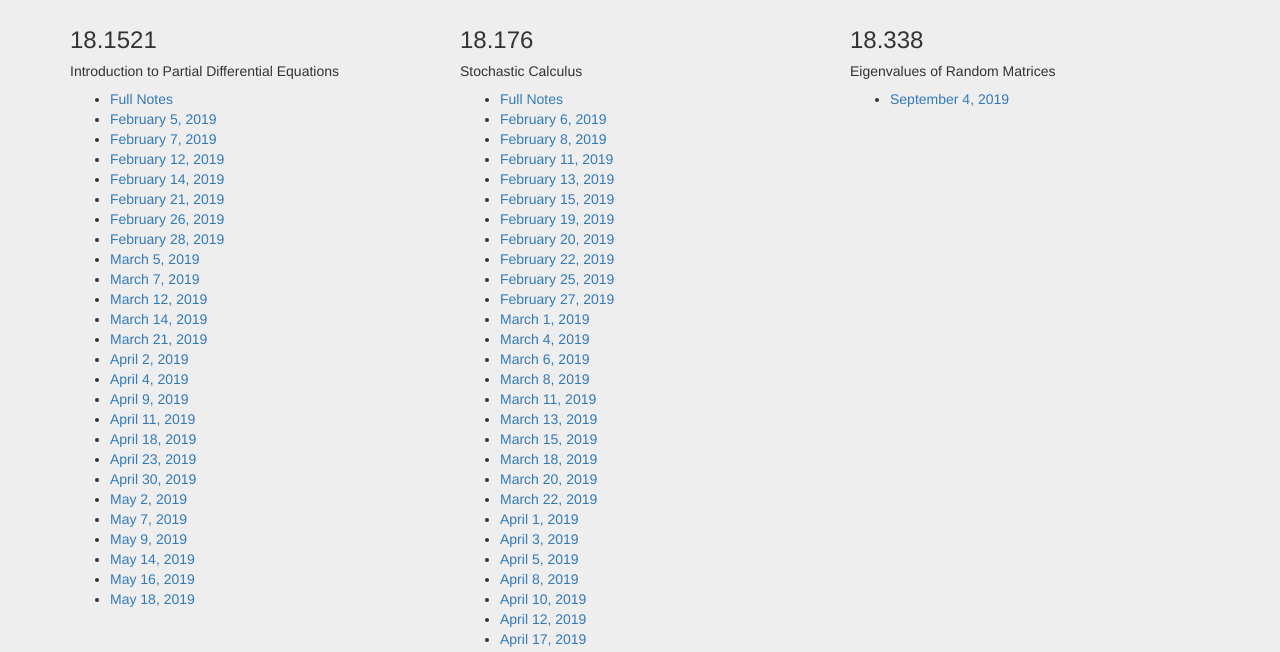
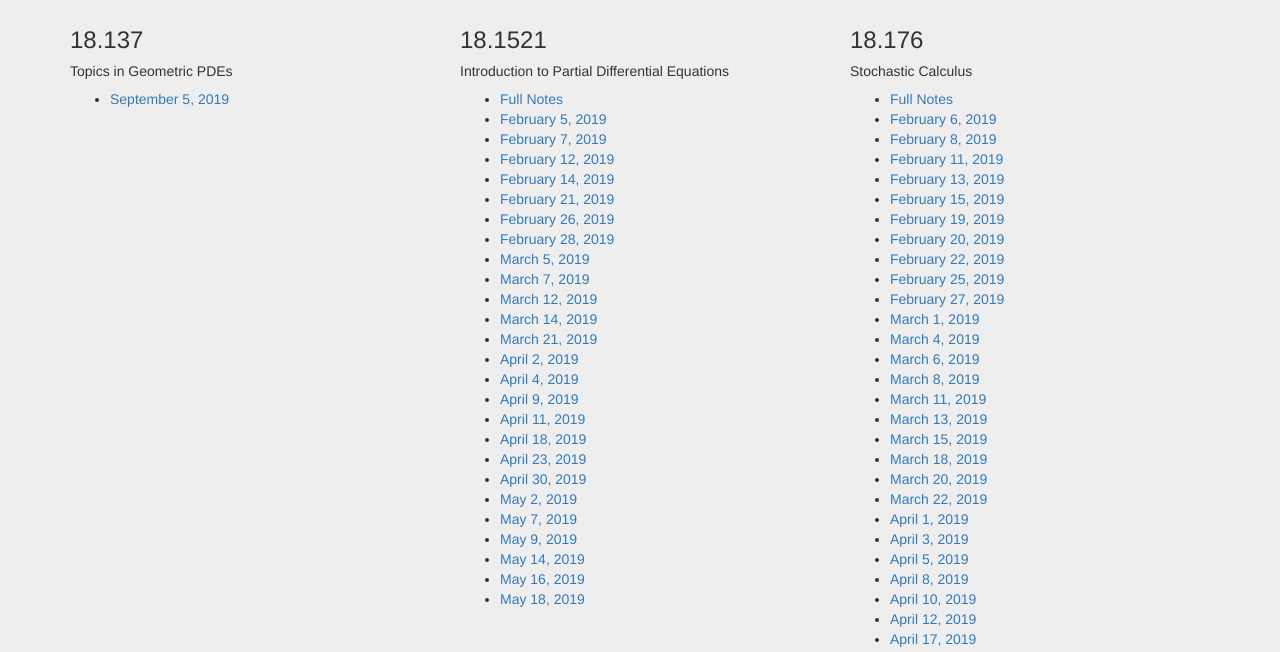
Before and after one commit to chewisinho/chewisinho.github.io, a website: page index.html in a window 1280 px wide. Shown: the part 492-1144 px from the top of the page. Drawn offline with Linux system fonts and the light colour scheme.

Commit message:
Add notes for 9-5

```diff
--- a/index.html
+++ b/index.html
@@ -77,6 +77,15 @@
             <h1>Notes</h1>
           </div>
           <p>Here is a collection of notes that I have written. <a href="/undergraduate">Click here</a> to find the notes I took as an undergraduate at UC Berkeley. If you would like the source code for my notes, <a href="/latex">click here</a>.</p>
+          <div class="col-lg-4">
+            <h3>18.137</h3>
+            <h5>Topics in Geometric PDEs</h5>
+            <ul>
+              <li>
+                <a href="https://drive.google.com/open?id=1eF9crC1jtKt5YA9ms5YbcKEFEfitFVTc">September 5, 2019</a>
+              </li>
+            </ul>
+          </div>
           <div class="col-lg-4">
             <h3>18.1521</h3>
             <h5>Introduction to Partial Differential Equations</h5>
@@ -287,6 +296,8 @@
               </li>
             </ul>
           </div>
+          <div class="clearfix visible-lg-block">
+          </div>
           <div class="col-lg-4">
             <h3>18.338</h3>
             <h5>Eigenvalues of Random Matrices</h5>
@@ -295,8 +306,6 @@
                 <a href="https://drive.google.com/open?id=1fuomsQBHxS6IGep5hId_RJ8ZEUtNTNwx">September 4, 2019</a>
               </li>
             </ul>
-          </div>
-          <div class="clearfix visible-lg-block">
           </div>
           <div class="col-lg-4">
             <h3>COMPSCI 229R</h3>
@@ -348,6 +357,8 @@
                 <a href="https://drive.google.com/open?id=1CItYUSQ7vhPL4p3gl-7Ic3JKqp-oPpQU">TAP Free Energy</a>
               </li>
             </ul>
+          </div>
+          <div class="clearfix visible-lg-block">
           </div>
         </div>
       </div>
```
Also changed, not shown: src/data/index.html.json (+10 -0 lines).
